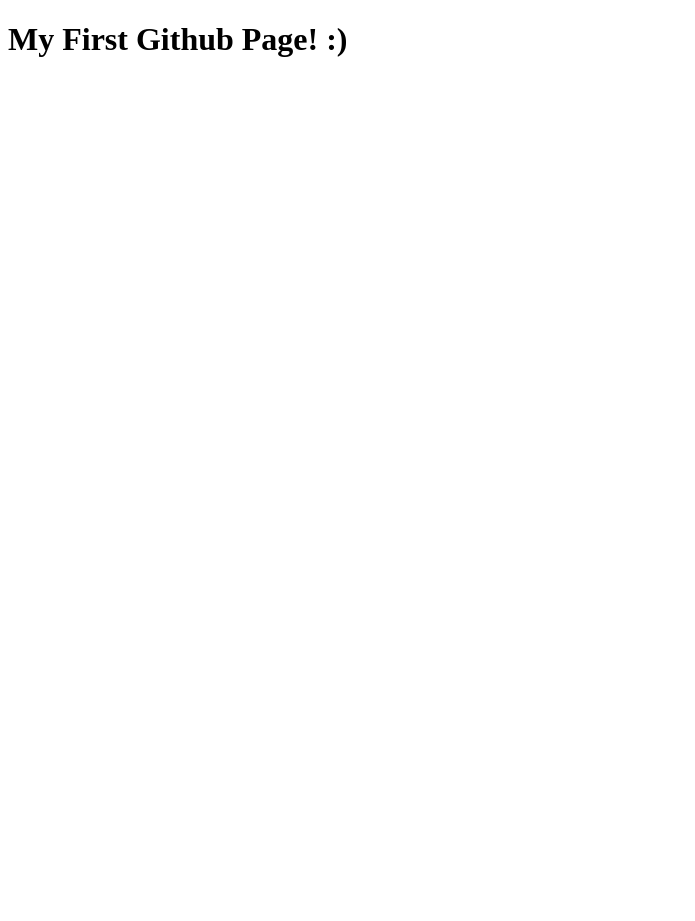
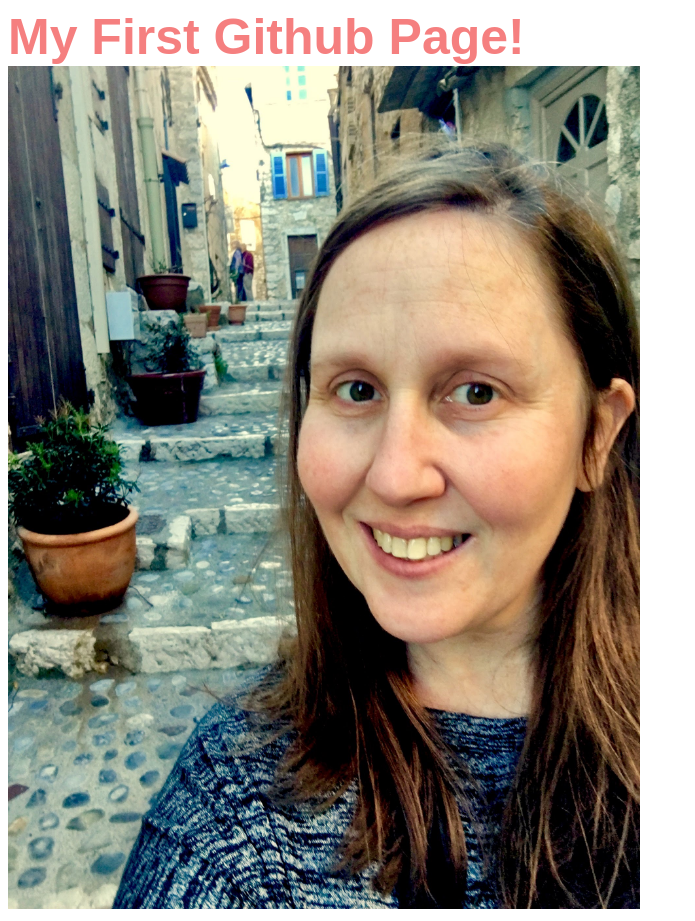
Before and after one commit to jperlmanmoore/jperlmanmoore.github.io, a plain HTML site: page index.html in a window 1280 px wide. Shown: the whole page, without its empty margins (0-695 px from the left). Before the commit the page ends 800 px from the top, so only its background shows below. Drawn offline with Linux system fonts and the light colour scheme.

Commit message:
make changes

```diff
--- a/assets/sytle.css
+++ b/assets/css/sytle.css
@@ -1,6 +1,11 @@
-.h1text {
+.text {
     font-family: Arial, Helvetica, sans-serif;
     font-size: 50px;
     font-weight: bolder;
-    color: dark rgba(241, 81, 81, 0.733);
+    color: rgba(241, 81, 81, 0.733);
 }
+
+#me {
+    width: 50%;
+    height: auto;
+}
--- a/index.html
+++ b/index.html
@@ -4,10 +4,13 @@
     <meta charset="UTF-8">
     <meta name="viewport" content="width=device-width, initial-scale=1.0">
     <meta http-equiv="X-UA-Compatible" content="ie=edge">
-    <link rel="stylesheet" type="text/css" href="assets/style.css">
+    <link rel="stylesheet" type="text/css" href="assets/css/sytle.css">
     <title>Document</title>
 </head>
 <body>
-    <h1 class="h1text">My First Github Page! :)</h1>
+    <div>
+    <header class="text">My First Github Page!</header>
+    <img id="me" src="assets/images/jmoore.JPG" alt="Jennifer Moore" >
+    </div>
 </body>
 </html>
```
Also changed, not shown: assets/images/jmoore.JPG (added).
